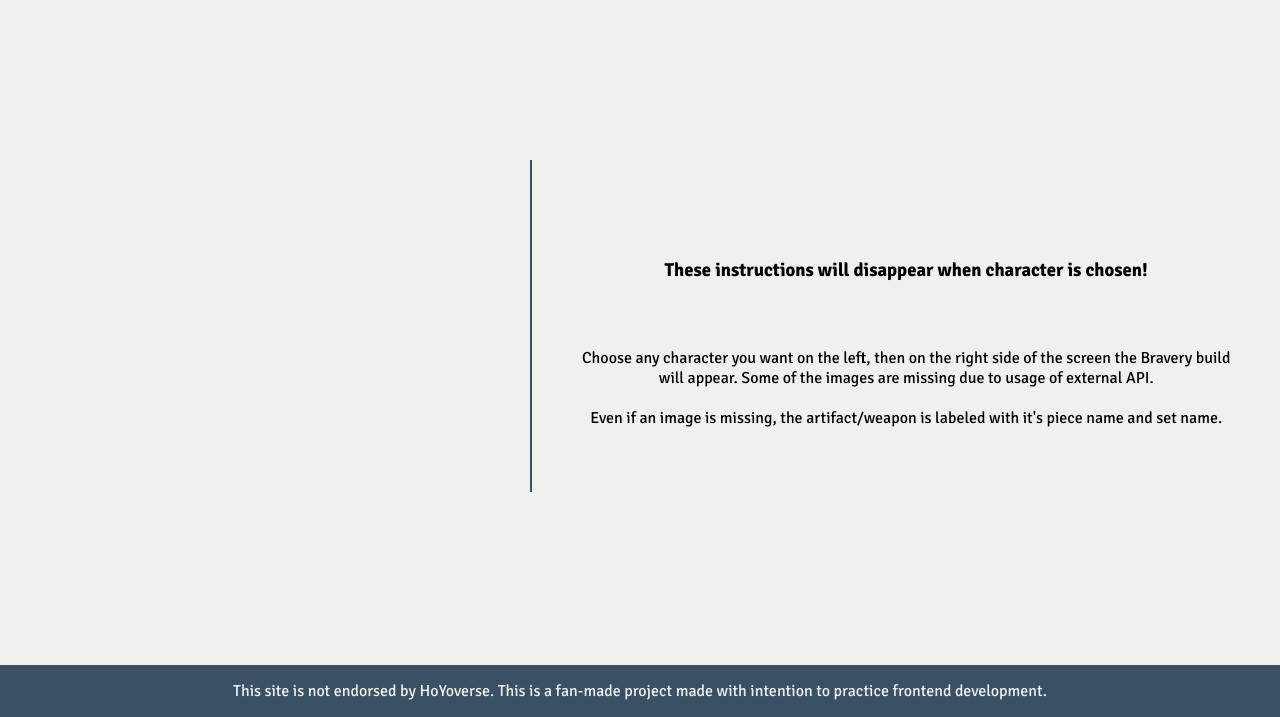
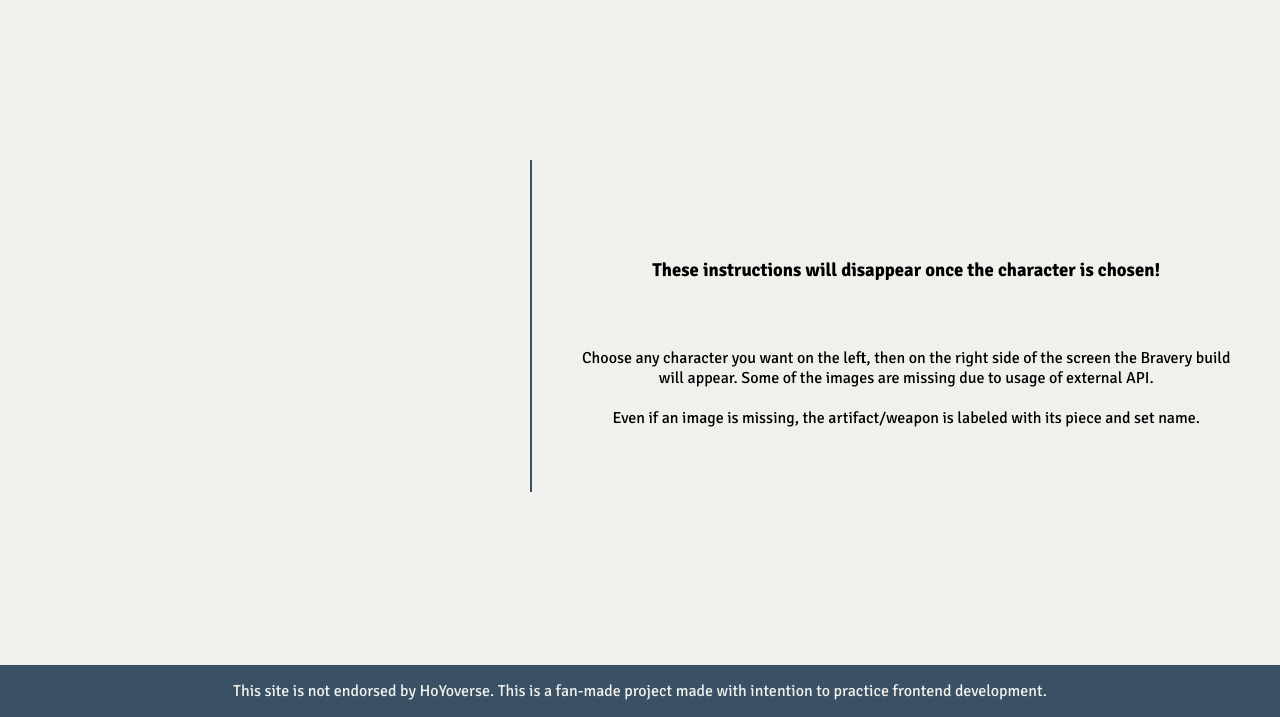
Before and after one commit to xKitsune47/genshin-ultimate-bravery, a plain HTML site: page index.html in a window 1280 px wide. Shown: the part 83-800 px from the top of the page. Drawn offline with Linux system fonts and the light colour scheme; no server answers.

Commit message:
fixed spelling errors

```diff
--- a/index.html
+++ b/index.html
@@ -29,13 +29,13 @@
             <div class="chooseCharacter"></div>
             <div class="characterCard">
                 <p>
-                    <h3>These instructions will disappear when character is chosen!</h3>
+                    <h3>These instructions will disappear once the character is chosen!</h3>
                 </p>
                 <p>
                     Choose any character you want on the left, then on the right
                     side of the screen the Bravery build will appear. Some of
                     the images are missing due to usage of external API.<br><br>
-                    Even if an image is missing, the artifact/weapon is labeled with it's piece name and set name.
+                    Even if an image is missing, the artifact/weapon is labeled with its piece and set name.
                 </p>
                 <div class="titleCard"></div>
                 <div class="artifactsCard"></div>
```
